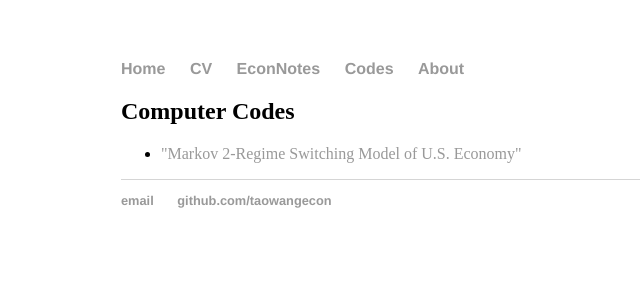
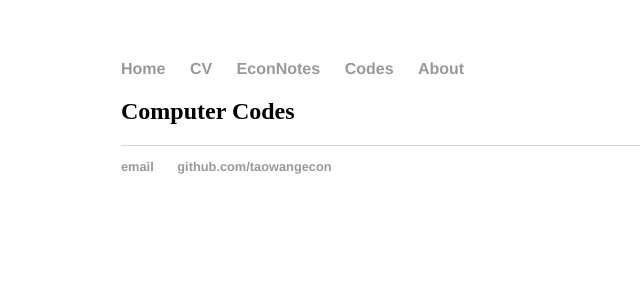
Before and after one commit to iworld1991/TaoWangEcon.github.io, a Jekyll site: the page built from code/index.html, in a window 1280 px wide. Shown: the top 300 px of the page, without its empty margins (71-711 px from the left). Built offline with Jekyll 4.4.1, drawn with Linux system fonts in a browser that asks for light colours.

Commit message:
Update index.html

```diff
--- a/code/index.html
+++ b/code/index.html
@@ -5,5 +5,4 @@ title: Computer Codes
 	<h2>{{ page.title }}</h2>
 <h3>{{ Matlab }}</h3>
 	<ul class="blurb">
-	<li><a href="/code/matlab/Markov2State_TaoWang.m">"Markov 2-Regime Switching Model of U.S. Economy" </a></li>
 	</ul>
```
